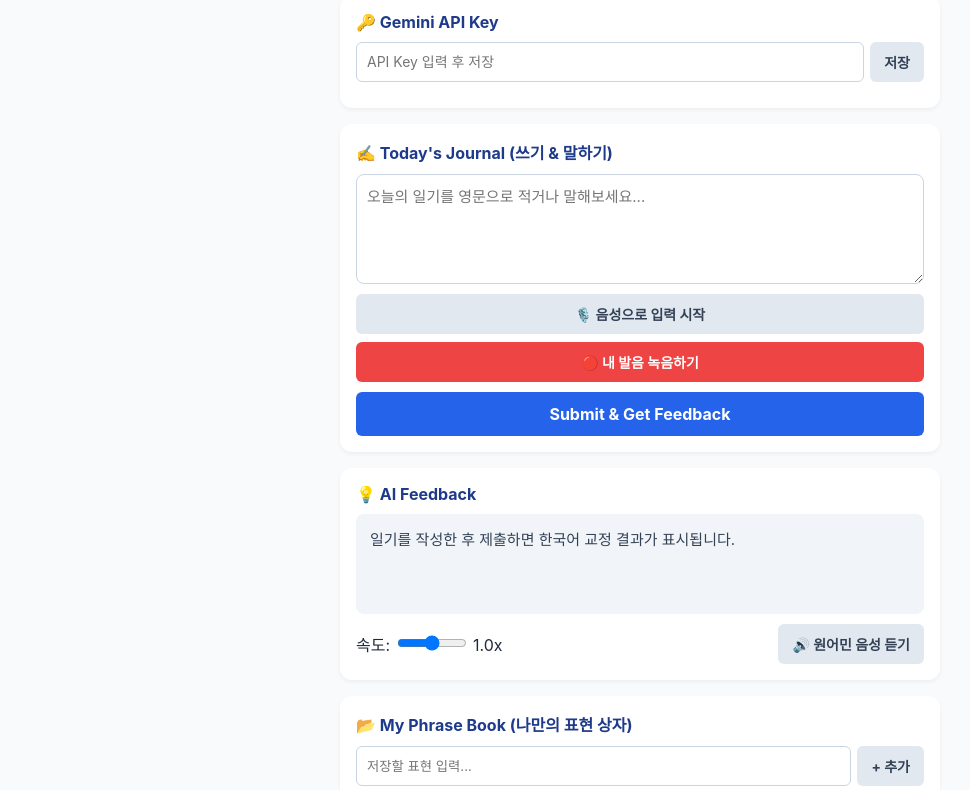
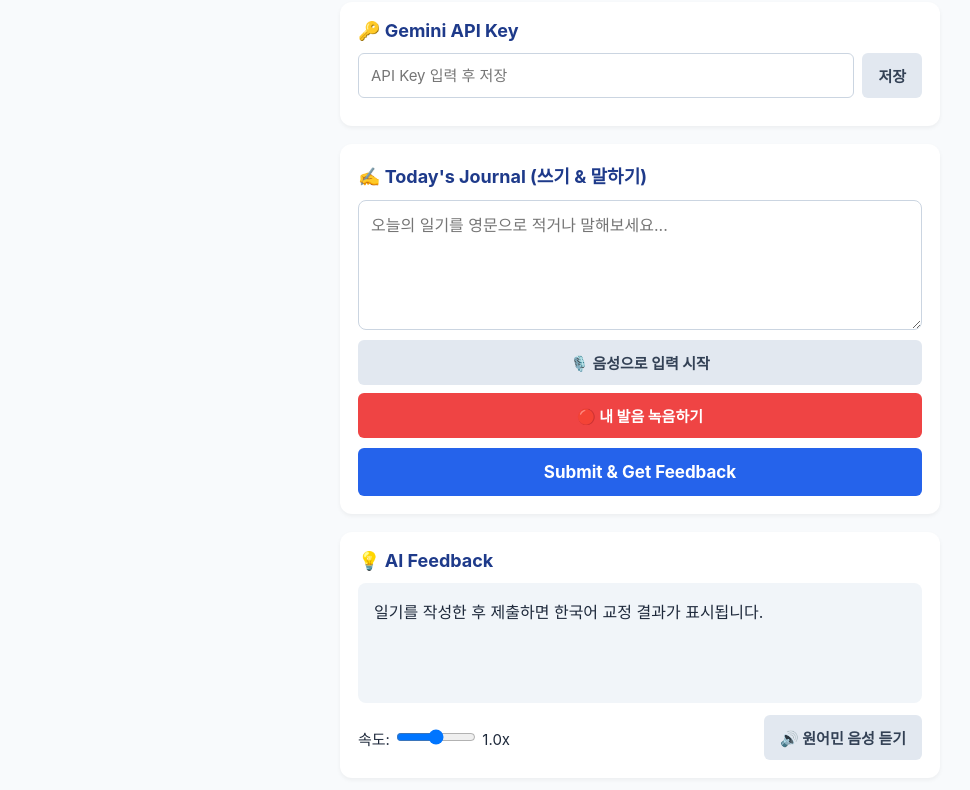
Before and after one commit to ybpoetlove-dev/blue-journal, a plain HTML site: page index.html in a window 1280 px wide. Shown: the part 97-887 px from the top of the page, without its empty margins (0-970 px from the left). Drawn offline with Linux system fonts and the light colour scheme.

Commit message:
Add files via upload

```diff
--- a/index.html
+++ b/index.html
@@ -12,39 +12,41 @@ HTML
 
   <style>
     * { box-sizing: border-box; font-family: -apple-system, BlinkMacSystemFont, "Segoe UI", Roboto, sans-serif; }
-    body { background-color: #f8fafc; color: #1e293b; margin: 0; padding: 16px; }
+    body { background-color: #f8fafc; color: #1e293b; margin: 0; padding: 16px; font-size: 16px; }
     .container { max-width: 600px; margin: 0 auto; }
-    h1 { color: #2563eb; font-size: 22px; text-align: center; margin-bottom: 16px; }
+    h1 { color: #2563eb; font-size: 24px; text-align: center; margin-bottom: 18px; }
 
-    .card { background: white; border-radius: 12px; padding: 16px; box-shadow: 0 2px 4px rgba(0,0,0,0.05); margin-bottom: 16px; }
-    .card-title { font-size: 16px; font-weight: bold; margin-bottom: 10px; color: #1e3a8a; }
+    .card { background: white; border-radius: 12px; padding: 18px; box-shadow: 0 2px 4px rgba(0,0,0,0.05); margin-bottom: 18px; }
+    .card-title { font-size: 18px; font-weight: bold; margin-bottom: 12px; color: #1e3a8a; }
 
-    .api-key-box { display: flex; gap: 6px; margin-bottom: 10px; }
-    .api-key-box input { flex: 1; min-width: 0; padding: 10px; border: 1px solid #cbd5e1; border-radius: 6px; font-size: 14px; }
-    .api-key-box button { shrink: 0; white-space: nowrap; }
+    .api-key-box { display: flex; gap: 8px; margin-bottom: 10px; }
+    .api-key-box input { flex: 1; min-width: 0; padding: 12px; border: 1px solid #cbd5e1; border-radius: 6px; font-size: 15px; }
+    .api-key-box button { shrink: 0; white-space: nowrap; font-size: 15px; }
 
-    textarea { width: 100%; height: 110px; padding: 10px; border: 1px solid #cbd5e1; border-radius: 8px; font-size: 15px; resize: vertical; margin-bottom: 10px; }
+    textarea { width: 100%; height: 130px; padding: 12px; border: 1px solid #cbd5e1; border-radius: 8px; font-size: 16px; line-height: 1.5; resize: vertical; margin-bottom: 10px; }
     .btn-group { display: flex; flex-direction: column; gap: 8px; margin-bottom: 10px; }
 
-    button { padding: 10px 14px; border: none; border-radius: 6px; font-weight: bold; cursor: pointer; transition: 0.2s; font-size: 14px; }
-    .btn-primary { background: #2563eb; color: white; width: 100%; padding: 12px; font-size: 16px; }
+    button { padding: 12px 16px; border: none; border-radius: 6px; font-weight: bold; cursor: pointer; transition: 0.2s; font-size: 15px; }
+    .btn-primary { background: #2563eb; color: white; width: 100%; padding: 14px; font-size: 17px; }
     .btn-secondary { background: #e2e8f0; color: #334155; }
     .btn-danger { background: #ef4444; color: white; }
     .btn-success { background: #22c55e; color: white; }
     button:disabled { background: #cbd5e1; cursor: not-allowed; }
 
-    .result-box { background: #f1f5f9; border-radius: 8px; padding: 14px; min-height: 100px; font-size: 15px; line-height: 1.6; color: #334155; }
-    .result-box h3 { margin-top: 14px; margin-bottom: 6px; color: #2563eb; font-size: 16px; border-bottom: 1px solid #cbd5e1; padding-bottom: 4px; }
-    .result-box p { margin: 6px 0; }
-    .result-box ul { padding-left: 20px; margin: 6px 0; }
+    /* AI Feedback 결과창 글씨 크기 확장 */
+    .result-box { background: #f1f5f9; border-radius: 8px; padding: 16px; min-height: 120px; font-size: 16px; line-height: 1.7; color: #1e293b; }
+    .result-box h3 { margin-top: 18px; margin-bottom: 8px; color: #2563eb; font-size: 18px; border-bottom: 2px solid #cbd5e1; padding-bottom: 4px; }
+    .result-box p { margin: 8px 0; }
+    .result-box ul { padding-left: 22px; margin: 8px 0; }
+    .result-box li { margin-bottom: 6px; }
 
-    .audio-controls { margin-top: 10px; display: flex; align-items: center; justify-content: space-between; gap: 6px; flex-wrap: wrap; }
+    .audio-controls { margin-top: 12px; display: flex; align-items: center; justify-content: space-between; gap: 8px; flex-wrap: wrap; font-size: 15px; }
     audio { width: 100%; margin-top: 8px; }
 
-    .phrase-input { display: flex; gap: 6px; margin-bottom: 10px; }
-    .phrase-input input { flex: 1; min-width: 0; padding: 8px 10px; border: 1px solid #cbd5e1; border-radius: 6px; }
+    .phrase-input { display: flex; gap: 8px; margin-bottom: 10px; }
+    .phrase-input input { flex: 1; min-width: 0; padding: 10px 12px; border: 1px solid #cbd5e1; border-radius: 6px; font-size: 15px; }
     .phrase-list { list-style: none; padding: 0; margin: 0; }
-    .phrase-item { display: flex; justify-content: space-between; align-items: center; padding: 8px 10px; background: #f8fafc; border: 1px solid #e2e8f0; border-radius: 6px; margin-bottom: 6px; font-size: 14px; }
+    .phrase-item { display: flex; justify-content: space-between; align-items: center; padding: 10px 12px; background: #f8fafc; border: 1px solid #e2e8f0; border-radius: 6px; margin-bottom: 6px; font-size: 15px; }
   </style>
 </head>
 <body>
@@ -82,7 +84,7 @@ HTML
     <div class="audio-controls">
       <div>
         <span>속도:</span>
-        <input type="range" id="speechRate" min="0.5" max="1.5" step="0.1" value="1.0" style="width: 70px;">
+        <input type="range" id="speechRate" min="0.5" max="1.5" step="0.1" value="1.0" style="width: 80px;">
         <span id="rateVal">1.0x</span>
       </div>
       <button class="btn-secondary" onclick="speakResult()">🔊 원어민 음성 듣기</button>
@@ -112,7 +114,6 @@ HTML
     }
   }
 
-  // 간단한 마크다운 HTML 변환기
   function formatMarkdown(text) {
     let formatted = text
       .replace(/^### (.*$)/gim, '<h3>$1</h3>')
@@ -138,7 +139,6 @@ HTML
     btn.textContent = 'AI 분석 중...';
     resultBox.innerHTML = 'AI가 일기를 읽고 한국어로 교정 피드백을 작성하고 있습니다...';
 
-    // 모든 설명을 한국어로 하도록 명확히 지시
     const promptText = `사용자가 작성한 영어 일기/문장: "${text}"
 
 위 문장을 분석하여 반드시 한국어로 친절하게 피드백을 제공해 주세요.
@@ -282,7 +282,7 @@ HTML
     list.innerHTML = phrases.map((p, i) => `
       <li class="phrase-item">
         <span>${p}</span>
-        <button class="btn-secondary" style="padding: 4px 8px;" onclick="deletePhrase(${i})">삭제</button>
+        <button class="btn-secondary" style="padding: 6px 10px;" onclick="deletePhrase(${i})">삭제</button>
       </li>
     `).join('');
   }
```
